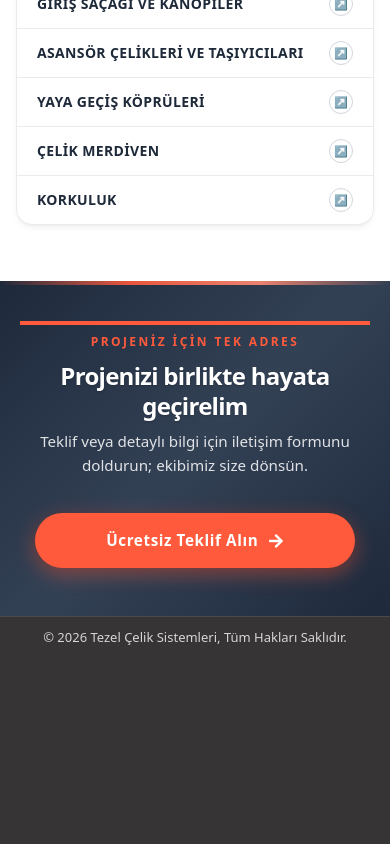
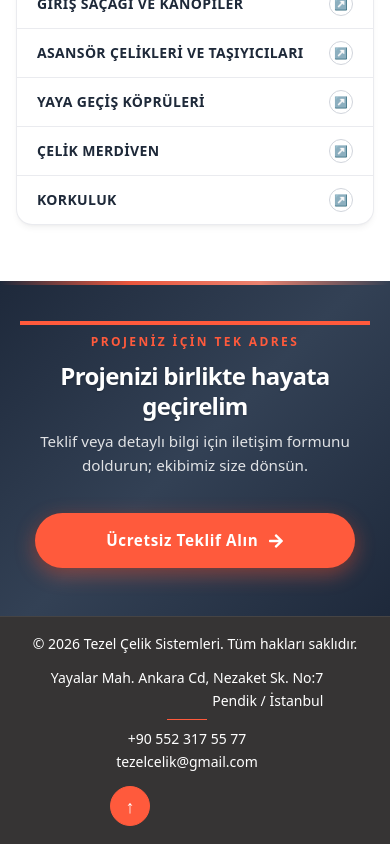
Before and after one commit to muhammetfisek/TezelCelik-WebSite, a Next.js app: page /services/steel-buildings in a window 390 px wide. Shown: the part 4977-5821 px from the top of the page. Before the commit the page ends 5635 px from the top, so only its background shows below. Built offline with nearby package versions, Linux system fonts and the light colour scheme.

Commit message:
Refactor Footer component layout and styles for improved responsiveness, add back-to-top button functionality, and update copyright year dynamically.

```diff
--- a/app/components/Footer/Footer.css
+++ b/app/components/Footer/Footer.css
@@ -1,221 +1,152 @@
 .footer-container {
   width: 100%;
   background-color: #363434;
-  border-top: 1px solid rgba(255, 255, 255, 0.1);
-  padding: 18px 50px;
+  border-top: 1px solid rgba(255, 255, 255, 0.08);
+  padding: 26px 40px;
   margin: 0;
   margin-top: auto;
   position: relative;
+  box-sizing: border-box;
+}
+
+.footer-row {
+  width: 100%;
+  display: flex;
+  justify-content: space-between;
+  align-items: center;
+  position: relative;
+  gap: 32px;
+}
+
+.footer-left {
   display: flex;
   align-items: center;
-  justify-content: center;
+  flex: 1;
 }
 
-.footer-content {
-  width: 100%;
+.footer-center {
   display: flex;
-  justify-content: center;
-  align-items: center;
-  position: relative;
+  justify-content: flex-end;
+  flex: 1;
+  padding-right: 16px;
 }
 
-/* Telif hakkı - Ortada */
-.footer-copyright {
+.footer-right {
   display: flex;
-  align-items: center;
-  justify-content: center;
-  width: 100%;
-  text-align: center;
+  justify-content: flex-end;
+  flex: 1;
 }
 
-/* Sağ spacer – sol ile aynı genişlikte, orta blok ortada kalsın */
-.footer-spacer {
-  flex: 0 0 auto;
-  min-width: 250px;
-  display: flex;
-  align-items: flex-end;
-}
-
-.copyright-text {
-  color: rgba(255, 255, 255, 0.8);
-  font-size: 15px;
-  font-weight: 400;
+.footer-left-text {
+  color: #ffffff;
+  font-size: 14px;
+  font-weight: 500;
   margin: 0;
   line-height: 1.3;
   text-align: center;
 }
 
-/* Orta taraf - Logo ve sosyal medya (absolute kaldırıldı – yükseklik hesabı düzgün olsun) */
-.footer-center {
-  display: flex;
-  flex-direction: column;
-  align-items: center;
-  justify-content: flex-start;
-  gap: 15px;
-  flex: 1;
-  min-width: 250px;
-  padding-top: 10px;
-  padding-bottom: 50px;
-  height: 100%;
-  align-self: stretch;
-}
-
-.footer-logo {
-  display: flex;
-  align-items: center;
-  justify-content: center;
-  text-decoration: none;
-  transition: opacity 0.3s ease;
-  position: absolute;
-  bottom: 43px;
-  left: 50%;
-  transform: translateX(-50%);
-}
-
-.footer-logo:hover {
-  opacity: 0.8;
-}
-
-.footer-logo-img {
-  height: auto;
-  width: auto;
-  max-height: 88px;
-  object-fit: contain;
-}
-
-.footer-logo-text {
-  font-size: 24px;
-  font-weight: bold;
-  color: white;
-}
-
-.footer-logo-text .logo-accent {
-  color: #FF5A3C;
-}
-
-/* Sosyal medya ikonları */
-.footer-social {
-  display: flex;
-  align-items: center;
-  justify-content: center;
-  gap: 15px;
-  position: absolute;
-  bottom: 3px;
-  left: 50%;
-  transform: translateX(-50%);
-  width: 100%;
-  max-width: 1400px;
-  margin: 0 auto;
-  padding: 0 50px;
-  box-sizing: border-box;
-}
-
-.social-icon {
+/* Yukarı butonu */
+.footer-back-to-top {
   display: flex;
   align-items: center;
   justify-content: center;
   width: 40px;
   height: 40px;
-  color: rgba(255, 255, 255, 0.8);
-  transition: all 0.3s ease;
+  border-radius: 999px;
+  border: 1px solid #ff5a3c;
+  background-color: #ff5a3c;
+  color: #ffffff;
   cursor: pointer;
-  border-radius: 50%;
+  transition: all 0.25s ease;
+  margin-right: 130px;
 }
 
-.social-icon:hover {
-  color: #FF5A3C;
-  transform: translateY(-2px);
+.footer-back-to-top-icon {
+  font-size: 18px;
+  line-height: 1;
 }
 
-.social-icon svg {
-  width: 24px;
-  height: 24px;
+.footer-back-to-top:hover {
+  background-color: #e04a2f;
+  border-color: #e04a2f;
+  transform: translateY(-2px);
+  box-shadow: 0 6px 14px rgba(0, 0, 0, 0.35);
+}
+
+/* Sağ blok – adres + dikey çizgi + telefon/mail */
+.footer-contact-inline {
+  display: flex;
+  align-items: center;
+  gap: 18px;
+}
+
+.footer-contact-address,
+.footer-contact-info {
+  display: flex;
+  flex-direction: column;
+  gap: 2px;
+  font-size: 14px;
+  color: #ffffff;
+}
+
+.footer-contact-address span,
+.footer-contact-info span {
+  white-space: nowrap;
+}
+
+.footer-contact-address {
+  align-items: flex-end;
+  text-align: right;
+}
+
+.footer-contact-info span {
+  text-decoration: none;
+}
+
+.footer-contact-divider {
+  width: 1px;
+  height: 32px;
+  background-color: #ff5a3c;
 }
 
 /* Responsive tasarım */
 @media (max-width: 768px) {
   .footer-container {
-    padding: 14px 20px;
+    padding: 22px 20px;
   }
 
-  .footer-content {
+  .footer-row {
     flex-direction: column;
     text-align: center;
-    gap: 20px;
+    gap: 14px;
   }
 
-  .footer-copyright {
-    width: 100%;
+  .footer-left,
+  .footer-center,
+  .footer-right {
+    justify-content: center;
+  }
+
+  .footer-left-text,
+  .footer-contact-address,
+  .footer-contact-info {
     text-align: center;
   }
 
-  .footer-center {
-    order: 1;
-    width: 100%;
-    flex: none;
+  .footer-contact-inline {
+    flex-direction: column;
+    gap: 8px;
   }
 
-  .footer-logo {
-    position: relative;
-    bottom: auto;
-    left: auto;
-    transform: none;
-    margin-bottom: 15px;
-  }
-
-  .footer-spacer {
-    display: none;
-  }
-
-  .copyright-text {
-    font-size: 14px;
-  }
-
-  .footer-logo-img {
-    max-height: 72px;
-  }
-
-  .footer-social {
-    gap: 15px;
-    position: relative;
-    bottom: auto;
-    left: auto;
-    transform: none;
-    width: auto;
-    max-width: none;
-    padding: 0;
-    margin-top: 15px;
-  }
-
-  .social-icon {
-    width: 36px;
-    height: 36px;
+  .footer-contact-divider {
+    width: 40px;
+    height: 1px;
   }
 }
 
 @media (max-width: 480px) {
   .footer-container {
-    padding: 12px 15px;
-  }
-
-  .copyright-text {
-    font-size: 13px;
-  }
-
-  .footer-logo-img {
-    max-height: 70px;
-  }
-
-  .footer-center {
-    gap: 12px;
-    padding-bottom: 20px;
-  }
-
-  .footer-logo {
-    margin-bottom: 12px;
-  }
-
-  .footer-social {
-    margin-top: 0;
+    padding: 18px 15px;
   }
 }
--- a/app/components/Footer/Footer.tsx
+++ b/app/components/Footer/Footer.tsx
@@ -3,14 +3,45 @@
 import "./Footer.css";
 
 export function Footer() {
+  const currentYear = new Date().getFullYear();
+
+  const handleBackToTop = () => {
+    if (typeof window === "undefined") return;
+    window.scrollTo({ top: 0, behavior: "smooth" });
+  };
+
   return (
     <footer className="footer-container">
-      <div className="footer-content">
-        {/* Telif hakkı metni - Ortada */}
-        <div className="footer-copyright">
-          <p className="copyright-text">
-            © 2026 Tezel Çelik Sistemleri, Tüm Hakları Saklıdır.
+      <div className="footer-row">
+        <div className="footer-left">
+          <p className="footer-left-text">
+            © {currentYear} Tezel Çelik Sistemleri. Tüm hakları saklıdır.
           </p>
+        </div>
+
+        <div className="footer-center">
+          <div className="footer-contact-inline">
+            <div className="footer-contact-address">
+              <span>Yayalar Mah. Ankara Cd, Nezaket Sk. No:7</span>
+              <span>Pendik / İstanbul</span>
+            </div>
+            <span className="footer-contact-divider" />
+            <div className="footer-contact-info">
+              <span>+90 552 317 55 77</span>
+              <span>tezelcelik@gmail.com</span>
+            </div>
+          </div>
+        </div>
+
+        <div className="footer-right">
+          <button
+            type="button"
+            className="footer-back-to-top"
+            onClick={handleBackToTop}
+            aria-label="Sayfanın en üstüne dön"
+          >
+            <span className="footer-back-to-top-icon">↑</span>
+          </button>
         </div>
       </div>
     </footer>
```
